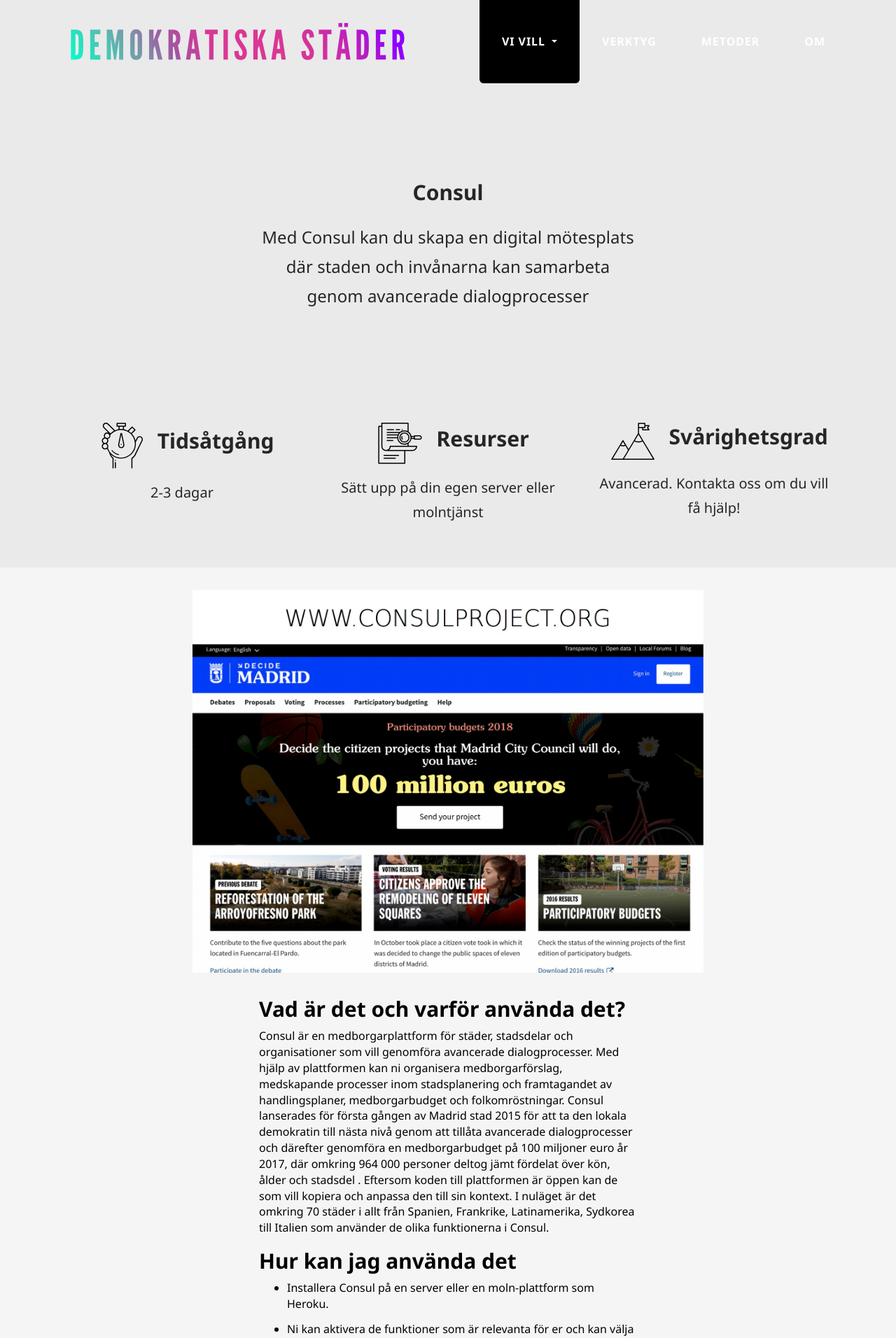
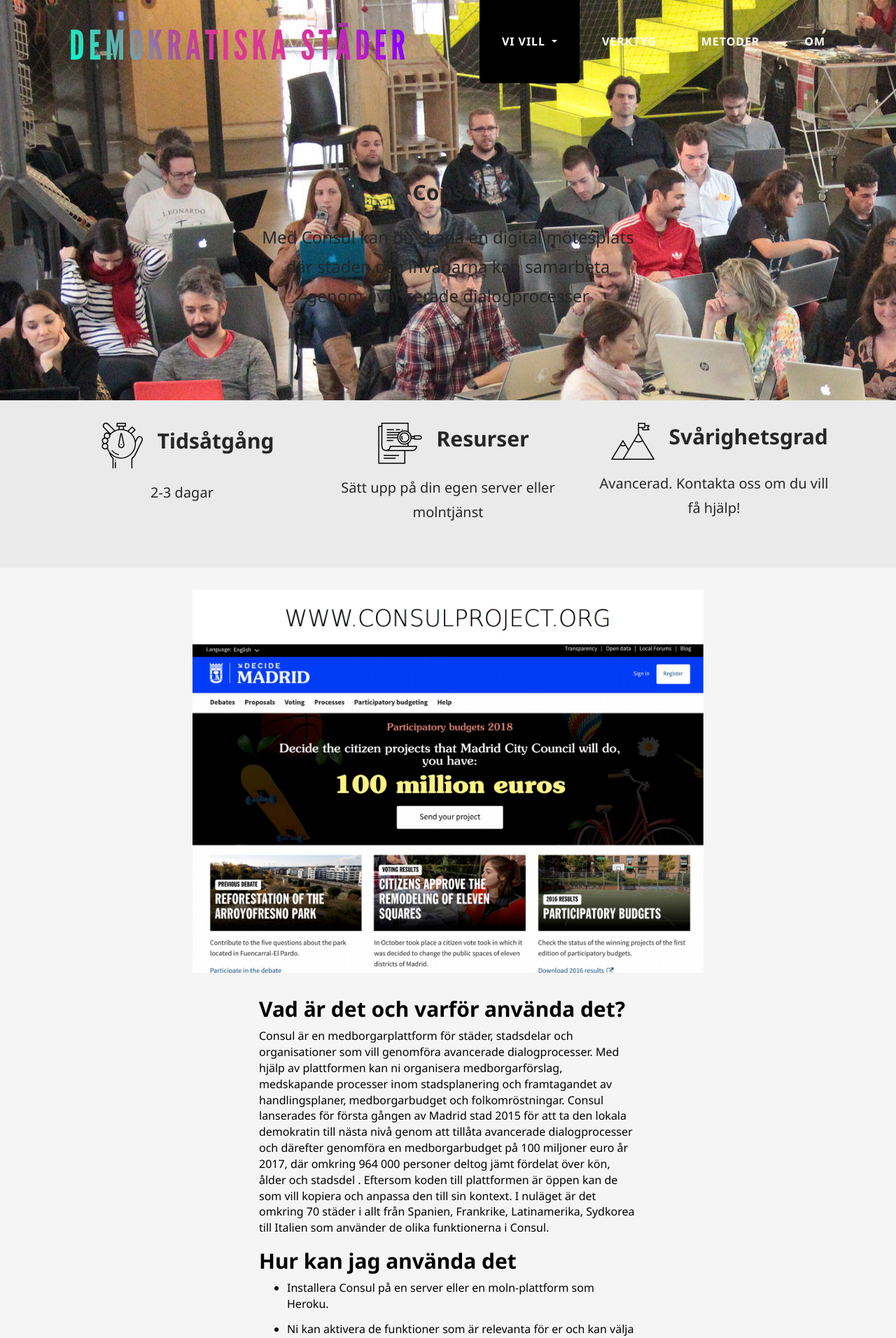
Before and after one commit to digidemlab/demokratiskastader, a Jekyll site: the page built from _posts/2017-10-10-consul.md, in a window 1280 px wide. Shown: the top 1912 px of the page at 70% size. Built offline with Jekyll 4.4.1, drawn with Linux system fonts in a browser that asks for light colours.

Commit message:
Background image

```diff
--- a/_config.yml
+++ b/_config.yml
@@ -41,6 +41,7 @@
     excerpt:
     ingress-text:
     image:
+    image-background:
     time:
     costs:
     difficulty:
--- a/_layouts/tool.html
+++ b/_layouts/tool.html
@@ -2,7 +2,7 @@
 layout: global
 ---
 
-<div class="container-full-width -dirty-white">
+<div class="container-full-width -dirty-white" {% if page.image-background %}style="background-image:url({{page.image-background}})"{% endif %}>
   <div class="container">
 
     {% include panel/menu.html %}
--- a/_posts/2017-10-10-consul.md
+++ b/_posts/2017-10-10-consul.md
@@ -7,6 +7,7 @@
 ingress-text: Med Consul kan du skapa en digital mötesplats där staden och invånarna
   kan samarbeta genom avancerade dialogprocesser
 image: "/uploads/Consul.jpg"
+image-background: "/uploads/consul-background.jpg"
 time: 2-3 dagar
 costs: Sätt upp på din egen server eller molntjänst
 difficulty: Avancerad. Kontakta oss om du vill få hjälp!
```
Also changed, not shown: _uploads/consul-background.jpg (added).
